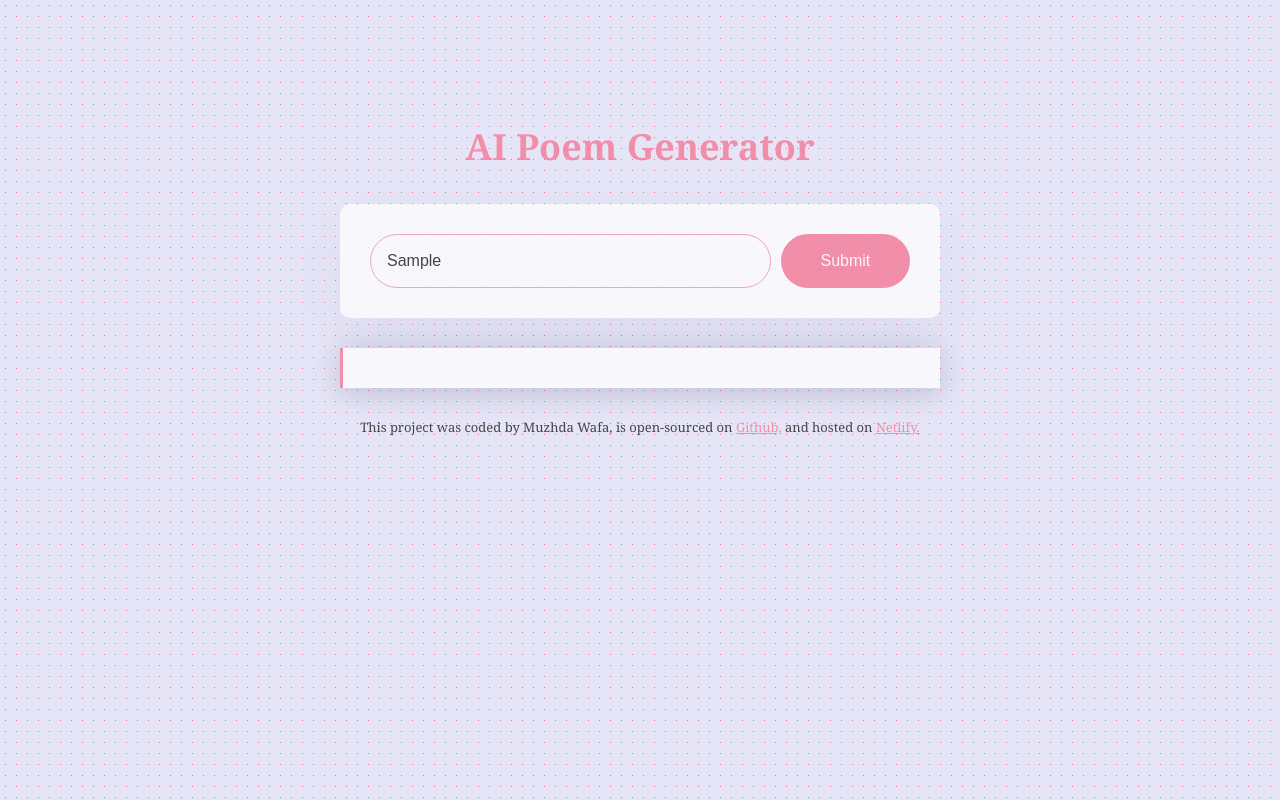
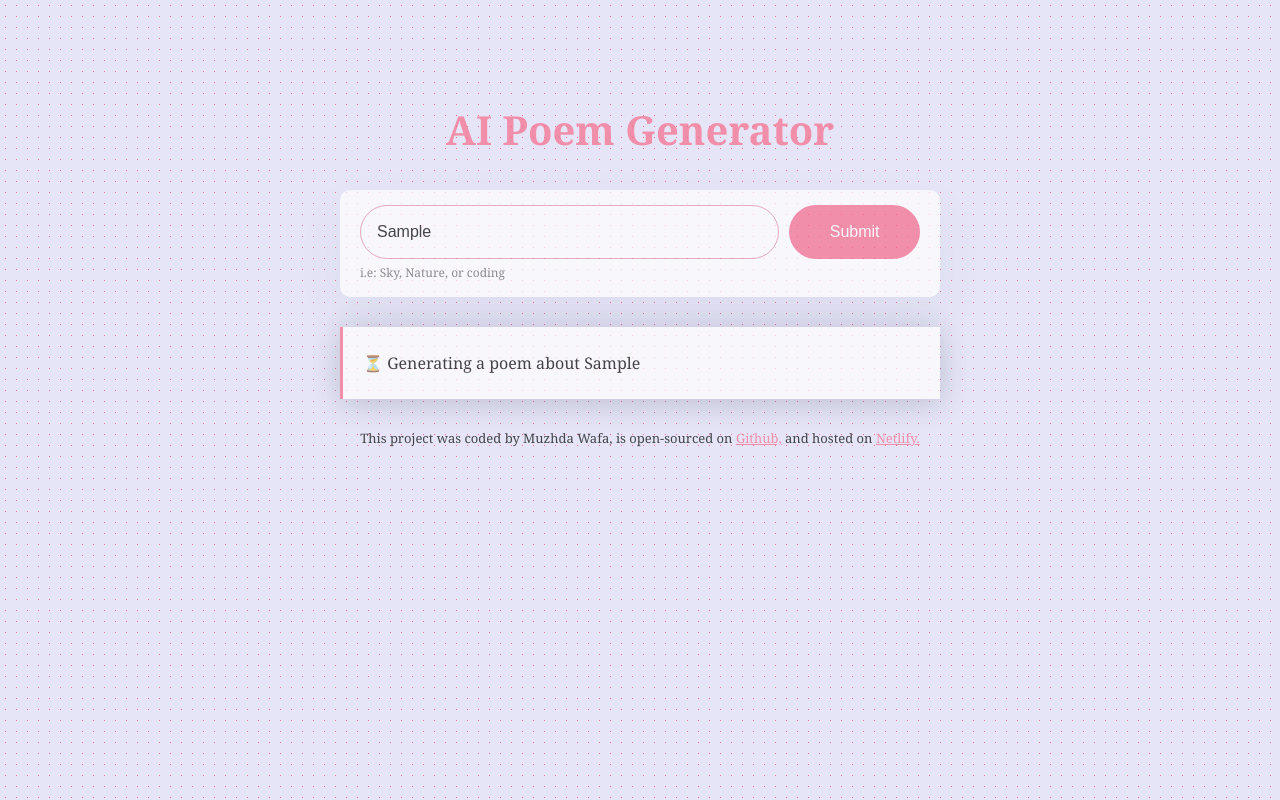
Before and after one commit to muzhiwa/poem-generator, a plain HTML site: page index.html in a window 1280 px wide. Both pictures are taken after typing "Sample" into the empty fields and a click on the input 845 px from the left and 261 px from the top of the page. Drawn offline with nearby package versions, Linux system fonts and the light colour scheme; no server answers.

Commit message:
improved user experience

```diff
--- a/index.html
+++ b/index.html
@@ -17,6 +17,7 @@
           <h1>AI Poem Generator</h1>
        </header>
        <main>
+            <div class="form-container">
                 <form id="poem-generator-form">
                     <input
                      type="text"
@@ -29,9 +30,9 @@
                     />
                    <input type="submit" class="submit-button" />
                 </form>
-            <div class="poem" id="poem">
-
+                <div class="hint">i.e: Sky, Nature, or coding</div>
             </div>
+            <div class="poem hidden" id="poem"> </div>
         </main>
         <footer>
             <p>
--- a/index.js
+++ b/index.js
@@ -16,6 +16,10 @@ function generatePoem(event) {
     let prompt = `User instructions: Generate a poem about ${instructionsInput.value}`;
     let apiUrl = `https://api.shecodes.io/ai/v1/generate?prompt=${prompt}&context=${context}&key=${apiKey}`;
 
+    let poemElement = document.querySelector("#poem");
+    poemElement.classList.remove("hidden")
+    poemElement.innerHTML = `<div class="generating"> ⏳ Generating a poem about ${instructionsInput.value} </div>`;
+
     axios.get(apiUrl).then(displayPoem);
 }
 
--- a/styles.css
+++ b/styles.css
@@ -11,7 +11,7 @@ a {
 }
 
 .container {
-    margin: 120px auto;
+  margin: 100px auto;
   max-width: 600px;
 }
 
@@ -21,19 +21,21 @@ header {
 
 h1 {
   text-align: center;
-    font-weight: 500px;
-    font-size: 36px;
+  font-size: 40px;
   line-height: 1.5;
   color: #f76b8a;
 }
 
-form {
-    padding: 30px;
+.form-container {
+  padding: 15px 20px;
   background-color: white;
   box-shadow: 0px 20px 60px rgba(65, 50, 100, 0.08);
   border-radius: 10px;
+  margin-bottom: 30px;
+}
+
+form {
   display: flex;
-    margin-bottom: 30px;
 }
 
 .instructions {
@@ -43,6 +45,17 @@ form {
   font-size: 16px;
   border-radius: 50px;
   line-height: 20px;
+}
+
+.hidden {
+  display: none;
+  }
+
+.hint {
+  line-height: 1.5;
+  margin-top: 5px;
+  opacity: 0.6;
+  font-size: 12px;
   }
 
 .submit-button {
@@ -75,13 +88,28 @@ footer {
   color: #f76b8a;
 }
 
+.generating {
+  animation: blink-animation 1s steps(5, start) infinite;
+}
+
+@keyframes blink-animation {
+  to {
+    visibility: hidden;
+  }
+}
+@-webkit-keyframes blink-animation {
+  to {
+    visibility: hidden;
+  }
+}
+
 @media (max-width: 600px) {
   .container {
     padding: 15px;
   }
 
   header h1 {
-    font-size: 1.5rem;
+    font-size: 1.8rem;
     text-align: center;
   }
 
```
Lines whose indentation alone changed are shown as unchanged.
